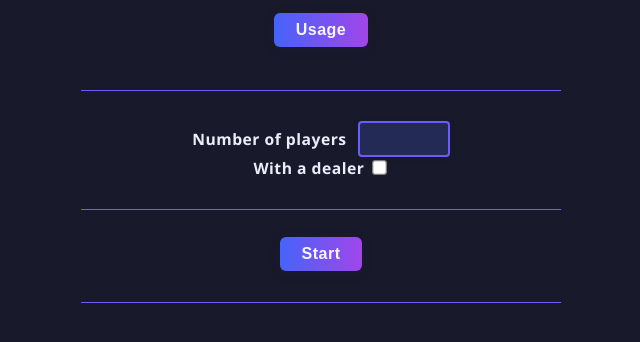
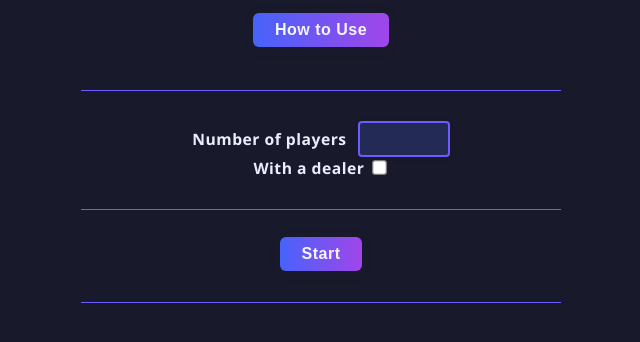
Before and after one commit to Murai-01/Chip-Calculator, a plain HTML site: page index.html in a window 1280 px wide. Shown: the whole page, without its empty margins (319-959 px from the left). Drawn offline with Linux system fonts and the light colour scheme.

Commit message:
Update index.html

```diff
--- a/index.html
+++ b/index.html
@@ -4,10 +4,10 @@
 <meta charset="UTF-8">
 <meta name="viewport" content="width=device-width,initial-scale=1.0">
 <link rel="stylesheet" href="style.css">
-<title>Calculation</title>
+<title>Chip-Calculator</title>
 </head>
 <body>
-	<button id="usageButton">Usage</button>
+	<button id="usageButton">How to Use</button>
 	<div id="usageArea"></div>
 	<hr>
 
```
